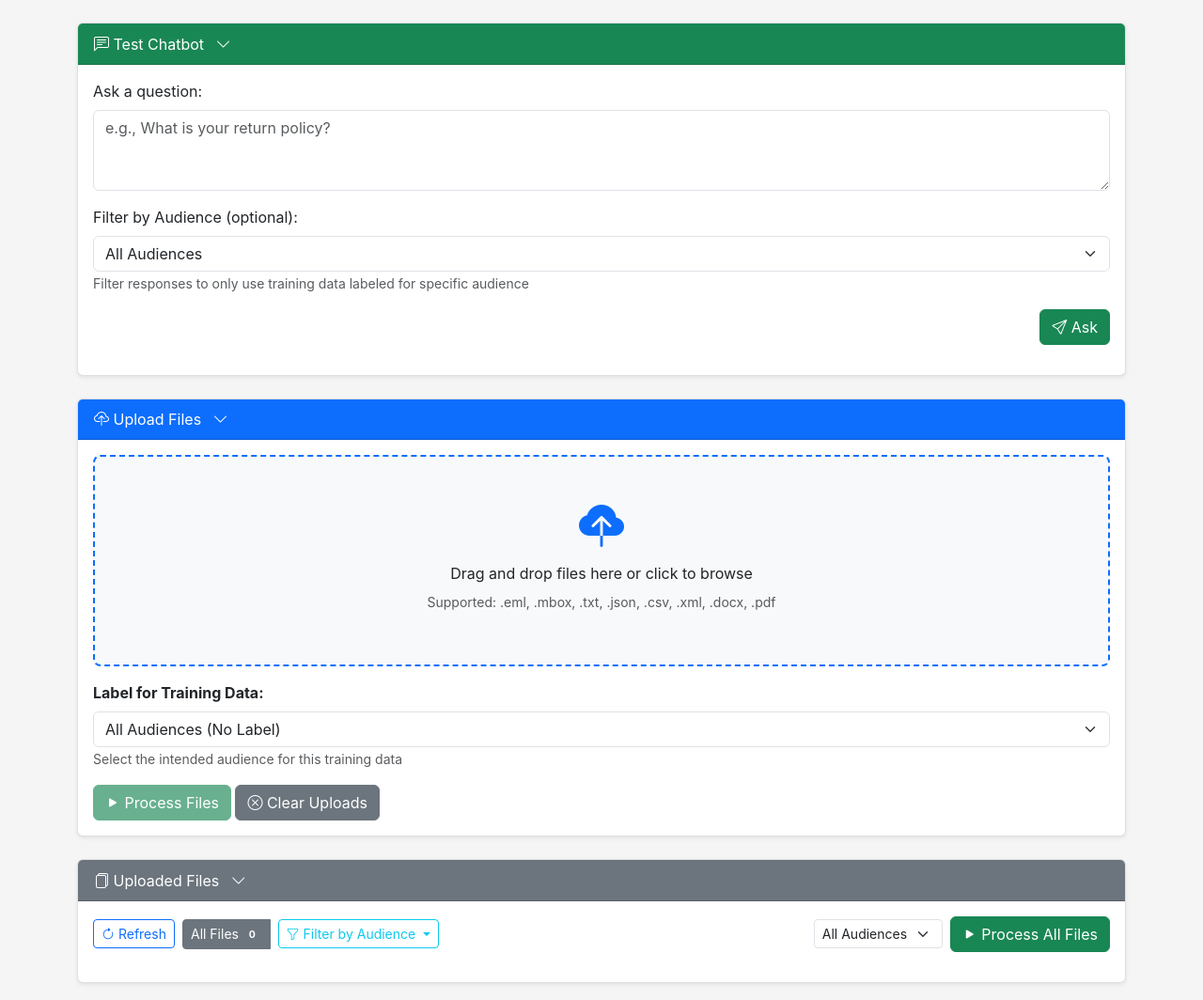
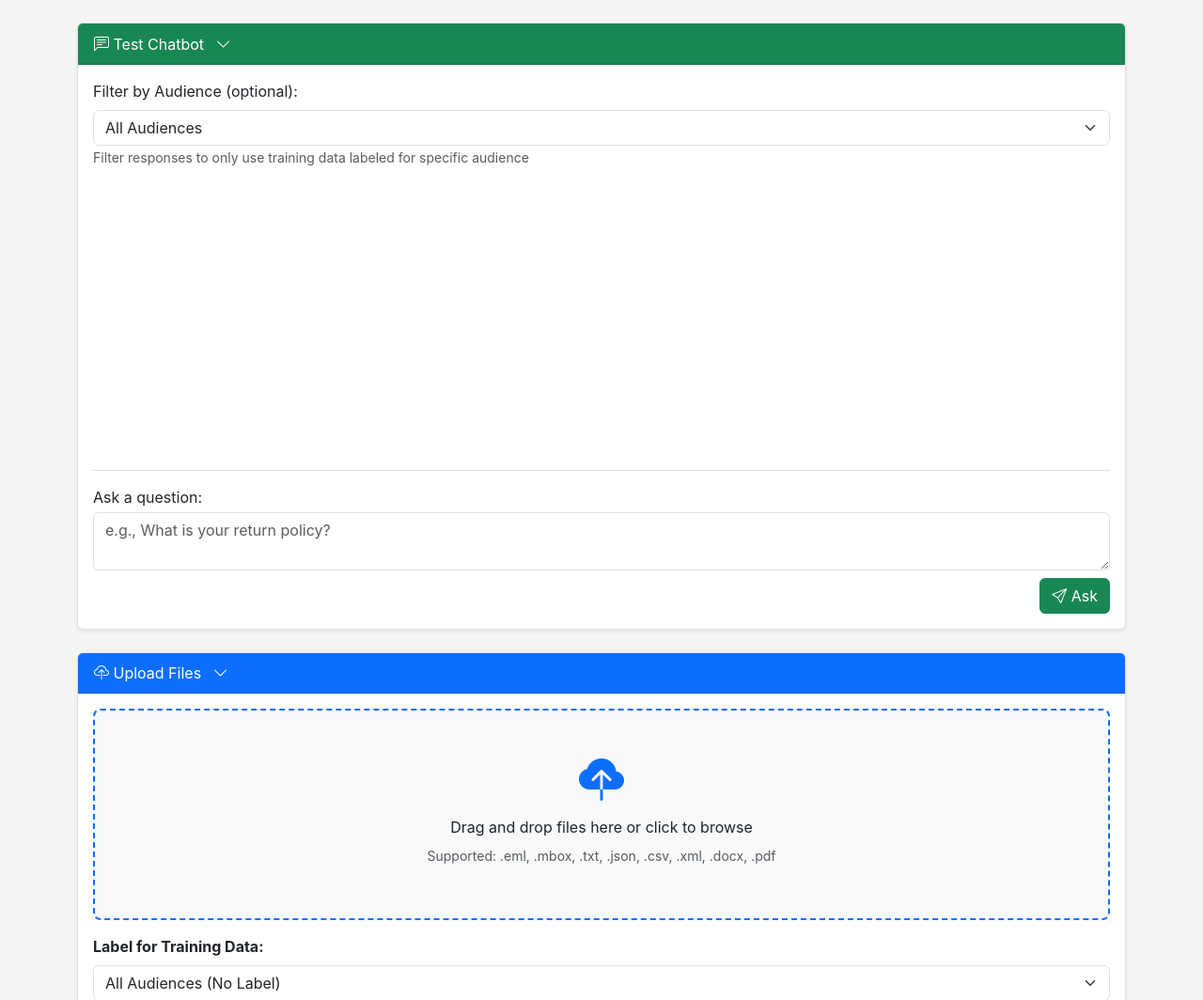
Before and after one commit to evonow/twilio-chatbot, a Flask app: template templates/index.html in a window 1280 px wide. Shown: the part 50-1114 px from the top of the page at 94% size. Run offline with Flask 3, Linux system fonts and the light colour scheme; the template is opened without the code that fills it, so the values that code supplies are empty.

Commit message:
Move Ask button to bottom, keep messages above it
- Reorganized Test Chatbot layout
- Messages/conversation history scrolls above input area
- Ask button and input field fixed at bottom
- Better UX with fixed input area

```diff
--- a/static/css/style.css
+++ b/static/css/style.css
@@ -69,7 +69,7 @@ body {
     gap: 8px;
     padding: 12px 0;
     min-height: 200px;
-    max-height: 600px;
+    height: 100%;
     overflow-y: auto;
     background-color: #f5f5f5;
     border-radius: 8px;
--- a/templates/index.html
+++ b/templates/index.html
@@ -30,12 +30,7 @@
                 </h5>
             </div>
             <div class="collapse show" id="testChatbotCollapse">
-            <div class="card-body">
-                <div class="mb-3">
-                    <label for="queryInput" class="form-label">Ask a question:</label>
-                    <textarea class="form-control" id="queryInput" rows="3"
-                              placeholder="e.g., What is your return policy?"></textarea>
-                </div>
+            <div class="card-body d-flex flex-column" style="height: 600px;">
                 <div class="mb-3">
                     <label for="queryAudience" class="form-label">Filter by Audience (optional):</label>
                     <select class="form-select" id="queryAudience">
@@ -46,12 +41,19 @@
                     </select>
                     <small class="form-text text-muted">Filter responses to only use training data labeled for specific audience</small>
                 </div>
-                <div class="d-flex justify-content-end mt-3">
-                    <button class="btn btn-success" id="queryBtn">
-                        <i class="bi bi-send"></i> Ask
-                    </button>
+                <div id="queryResult" class="flex-grow-1 mb-3" style="overflow-y: auto; min-height: 0;"></div>
+                <div class="border-top pt-3">
+                    <div class="mb-2">
+                        <label for="queryInput" class="form-label mb-1">Ask a question:</label>
+                        <textarea class="form-control" id="queryInput" rows="2"
+                                  placeholder="e.g., What is your return policy?"></textarea>
+                    </div>
+                    <div class="d-flex justify-content-end">
+                        <button class="btn btn-success" id="queryBtn">
+                            <i class="bi bi-send"></i> Ask
+                        </button>
+                    </div>
                 </div>
-                <div id="queryResult" class="mt-3"></div>
             </div>
             </div>
         </div>
```
